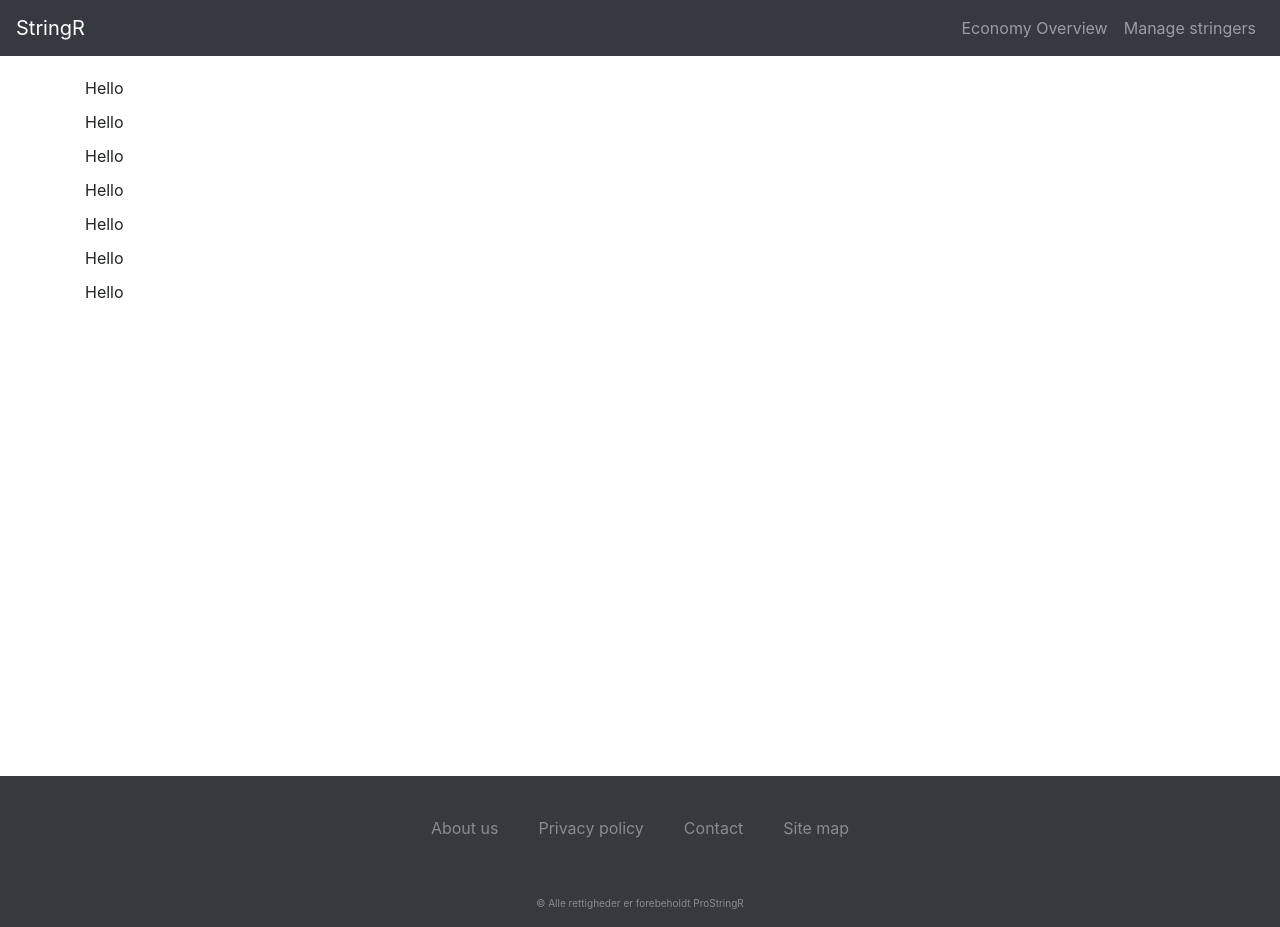
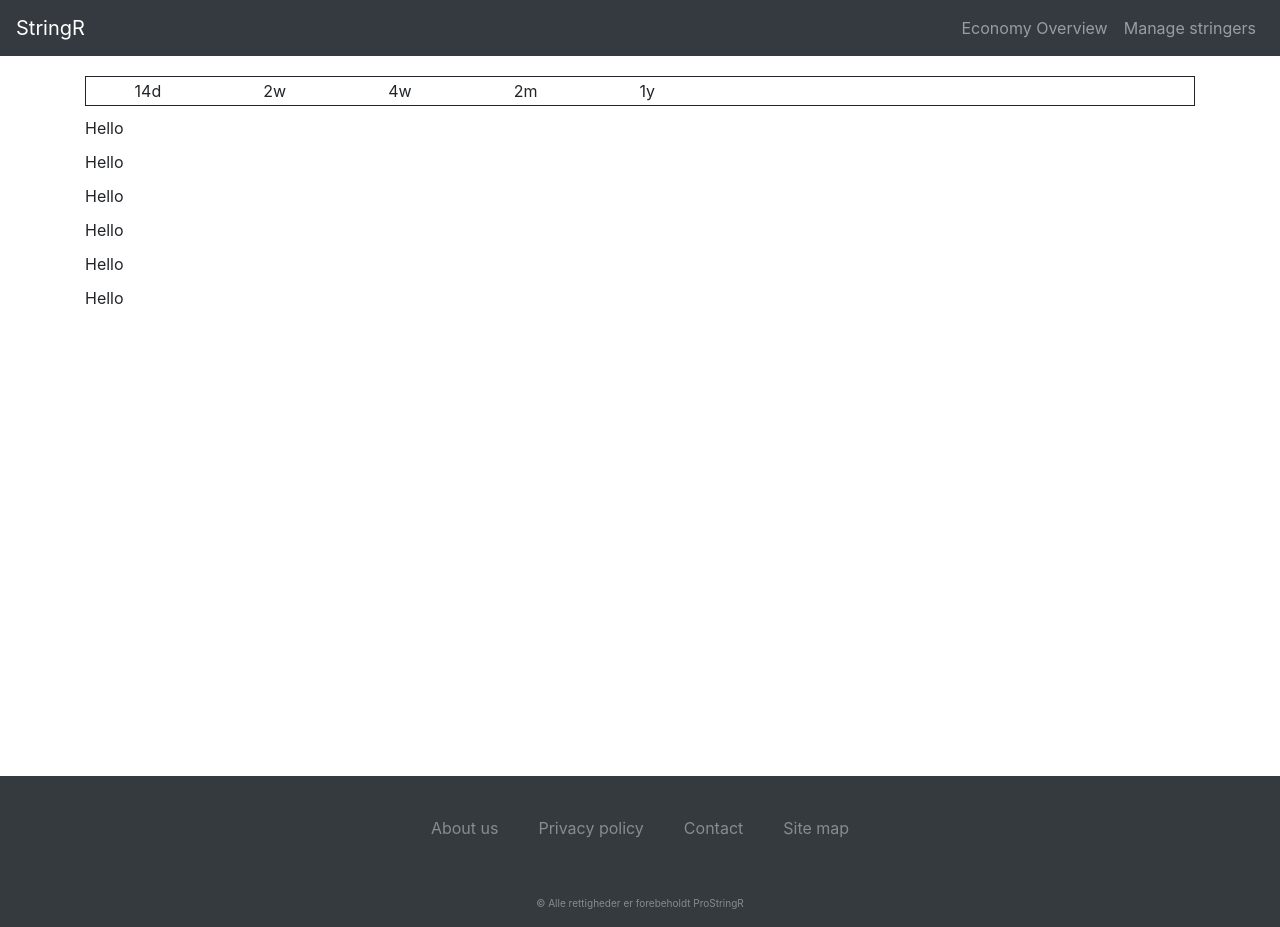
Before and after one commit to ProStringR/StringR.AdminWeb, an Angular app: page /economy in a window 1280 px wide. Built offline with nearby package versions, Linux system fonts and the light colour scheme.

Commit message:
tilføjet en ny datepicer component, og tilføjet momentjs til projektet

```diff
--- a/package.json
+++ b/package.json
@@ -23,6 +23,7 @@
     "@angular/platform-server": "^8.2.9",
     "@angular/router": "^8.2.9",
     "core-js": "^3.1.3",
+    "momentjs": "^2.0.0",
     "rxjs": "^6.5.3",
     "tslib": "^1.9.0",
     "zone.js": "^0.9.1"
--- /dev/null
+++ b/src/app/view/view-economy-overview/date-picker/date-picker.component.html
@@ -0,0 +1,9 @@
+<div class="outer_container">
+
+    <div class="date_picker_container">
+
+        <div class="picker_button" *ngFor="let item of buttons"> {{item.title}} </div>
+
+    </div>
+
+</div>
--- /dev/null
+++ b/src/app/view/view-economy-overview/date-picker/date-picker.component.scss
@@ -0,0 +1,22 @@
+
+.outer_container {
+    border: solid;
+    border-width: 1px;
+}
+
+.date_picker_container {
+    display: grid;
+    grid-template-columns: auto auto auto auto auto auto auto auto auto auto;
+    grid-gap: 5px;
+}
+
+.picker_button {
+    padding: 2px;
+    text-align: center;
+    border-radius: 20px;
+    user-select: none;
+}
+
+.picker_button:active {
+    background: lightblue;
+}
--- /dev/null
+++ b/src/app/view/view-economy-overview/date-picker/date-picker.component.ts
@@ -0,0 +1,40 @@
+import { Component, OnInit } from '@angular/core';
+
+@Component({
+  selector: 'app-date-picker',
+  templateUrl: './date-picker.component.html',
+  styleUrls: ['./date-picker.component.scss']
+})
+export class DatePickerComponent implements OnInit {
+
+  buttons = [
+    {
+      title: "14d",
+      click: 1209600000
+    },
+    {
+      title: "2w",
+      click: 1209600000
+    },
+    {
+      title: "4w",
+      click: 2419200000
+    },
+    {
+      title: "2m",
+      click: 5184000000
+    },
+    {
+      title: "1y",
+      click: 31556952000
+    }
+  ]
+
+  constructor() {
+
+  }
+
+  ngOnInit() {
+  }
+
+}
--- a/src/app/view/view-economy-overview/view-economy-overview.component.html
+++ b/src/app/view/view-economy-overview/view-economy-overview.component.html
@@ -1,7 +1,7 @@
 <div class="economy_container">
 
     <div class="container">
-        <div>Hello</div>
+        <app-date-picker></app-date-picker>
         <div>Hello</div>
         <div>Hello</div>
         <div>Hello</div>
--- a/src/app/view/view-economy-overview/view-economy-overview.module.ts
+++ b/src/app/view/view-economy-overview/view-economy-overview.module.ts
@@ -2,6 +2,7 @@ import { NgModule } from '@angular/core';
 import { CommonModule } from '@angular/common';
 import { ViewEconomyOverviewComponent } from './view-economy-overview.component'
 import { Routes, RouterModule } from '@angular/router';
+import { DatePickerComponent } from './date-picker/date-picker.component';
 
 const routes: Routes = [
   {
@@ -11,7 +12,7 @@ const routes: Routes = [
 ]
 
 @NgModule({
-  declarations: [ViewEconomyOverviewComponent],
+  declarations: [ViewEconomyOverviewComponent, DatePickerComponent],
   imports: [
     CommonModule,
     RouterModule.forChild(routes)
--- a/src/app/view/view-main-navigation/view-main-navigation.component.html
+++ b/src/app/view/view-main-navigation/view-main-navigation.component.html
@@ -10,5 +10,7 @@
     </ul>
   </div>
 </nav>
+
 <ng-content></ng-content>
+
 <app-footer></app-footer>
```
Also changed, not shown: src/app/config/config.scss (line endings or trailing spaces), 2 other files (tests, documents, lock files or other folders).
